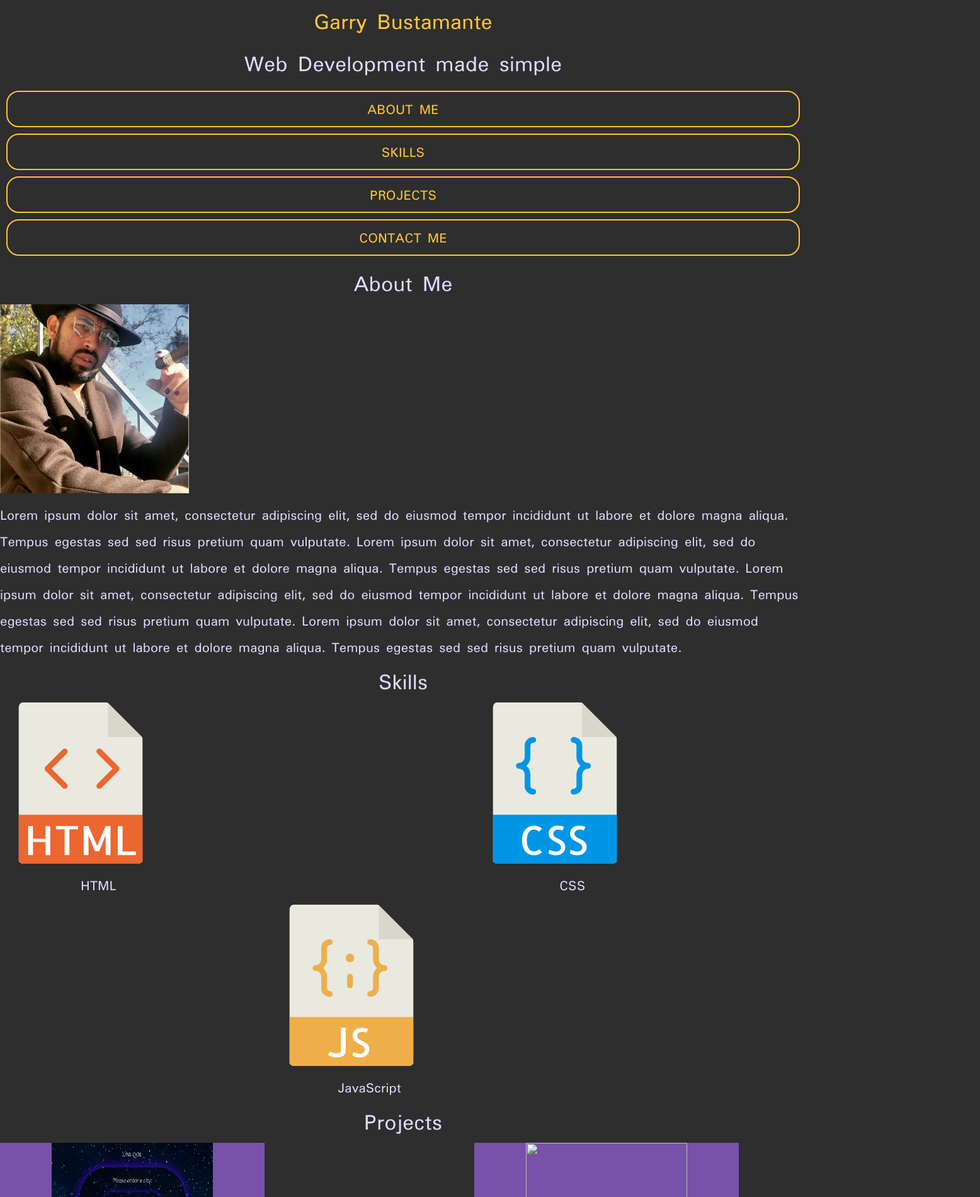
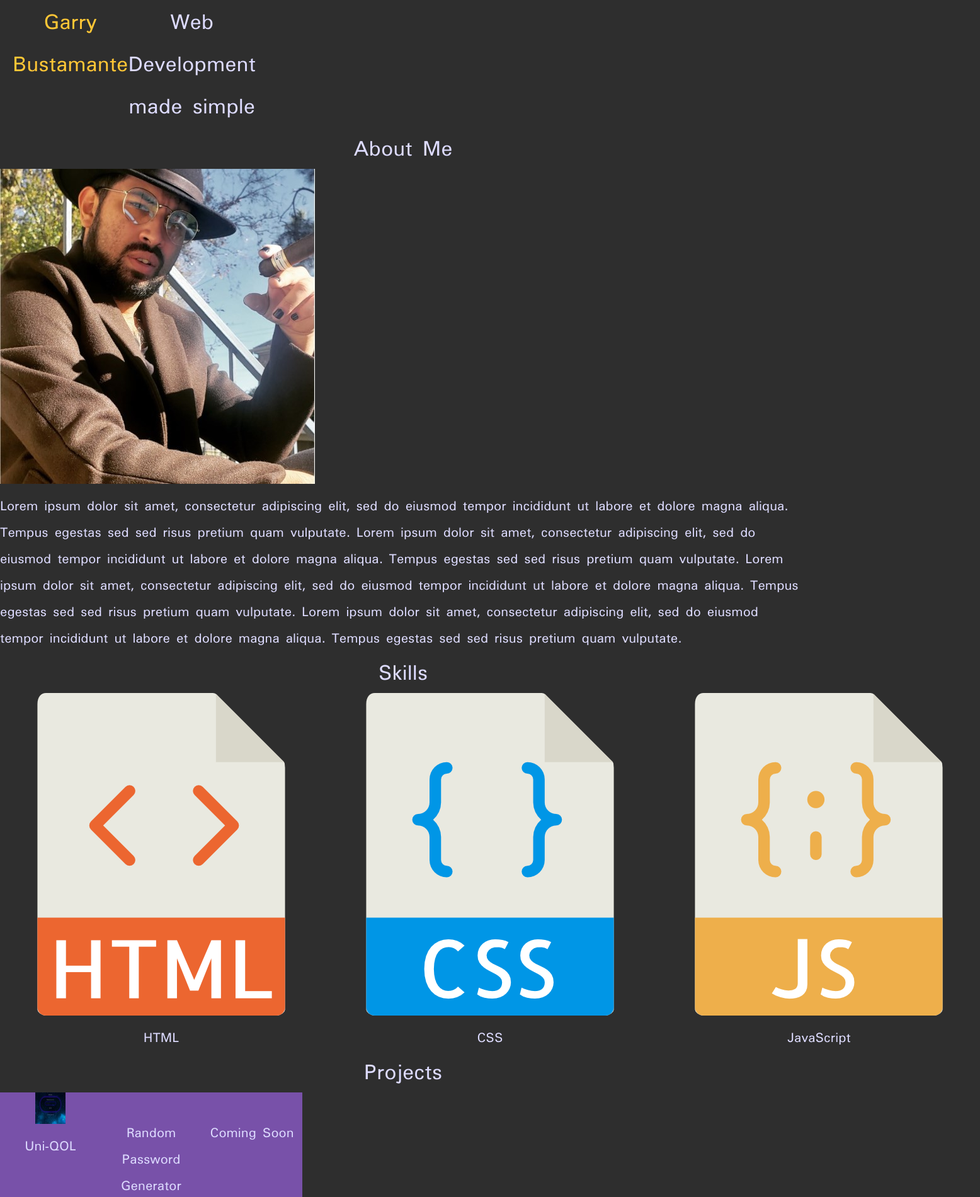
Before and after one commit to GBusta/Garry_Bustamante_portfolio, a plain HTML site: page index.html in a window 1280 px wide. Shown: the top 1900 px of the page at 63% size, 1556 px wide, since content can reach past the window. Drawn offline with Linux system fonts and the light colour scheme.

Commit message:
commented out some of the grid styling for testing. Ready to implement grids for different sections of webpage.

```diff
--- a/assets/style.css
+++ b/assets/style.css
@@ -34,30 +34,12 @@ h1 {
     color: var(--primary);
 }
 
-.button {
-    background: none;
-    border: 2px solid var(--primary);
-    color: var(--primary);
-    padding: 6px 12px;
-    border-radius: 20px;
-    text-transform: uppercase;
-    box-shadow:  1px 2px 3px rba(0,0,0,0.6);
-    text-align: center;
-}
-
-nav li {
-    margin: 10px;
-}
-
-.about_me_img {
+/* .about_me_img {
     width: 300px;
     height: 300px;
-}
+} */
 
-.button:hover {
-    color:  #222;
-    background: var(--tertiary);
-}
+
 
 input,textarea {
     background: rgba(225, 225, 225, 0.05);
@@ -85,27 +67,11 @@ input,textarea {
     display: inline;
 }
 
-.skills {
-    display: grid;
-    grid-template-columns: repeat(12, 1fr);
-    gap: 10px;
-}
 
-.skills li:nth-child(1) {
-    grid-column: 1/4
-}
-.skills li:nth-child(2) {
-    grid-column: 8/11;
-    grid-row: 1;
-}
-.skills li:nth-child(3) {
-    grid-column: 5/8;
-    grid-row: 2;
-}
 
-.skills img {
-    width: 256px;
-    height: 256px;
+.button:hover {
+    color:  #222;
+    background: var(--tertiary);
 }
 
 /* fonts */
@@ -132,7 +98,30 @@ h4 {
     text-align: center;
 }
 
+.button {
+    background: none;
+    border: 2px solid var(--primary);
+    color: var(--primary);
+    padding: 6px 12px;
+    border-radius: 20px;
+    text-transform: uppercase;
+    box-shadow:  1px 2px 3px rba(0,0,0,0.6);
+    text-align: center;
+}
+
 /* mobile styles */
+.grid {
+    display: grid;
+    grid-template-columns: repeat(8, 1fr);
+}
+
+.site-nav {
+    margin: 0 20px;
+}
+
+.site-nav ul{
+    display: none;
+}
 
 /* small tablet styles  */
 @media screen and (min-width: 620px) {
@@ -154,7 +143,30 @@ h4 {
 }
 
 /* grid testing */
-.projects {
+/* .skills {
+    display: grid;
+    grid-template-columns: repeat(12, 1fr);
+    gap: 10px;
+}
+
+.skills li:nth-child(1) {
+    grid-column: 1/4
+}
+.skills li:nth-child(2) {
+    grid-column: 8/11;
+    grid-row: 1;
+}
+.skills li:nth-child(3) {
+    grid-column: 5/8;
+    grid-row: 2;
+}
+
+.skills img {
+    width: 256px;
+    height: 256px;
+} */
+
+/* .projects {
     display: grid;
     grid-template-columns: repeat(12, 1fr);
     gap: 10px;
@@ -165,7 +177,7 @@ h4 {
     grid-row: 1;
 }
 .projects a:nth-child(2) {
-    grid-column: 8/12;
+    grid-column: 9/13;
     grid-row: 1;
 }
 .projects a:nth-child(3) {
@@ -174,6 +186,7 @@ h4 {
 }
 
 .projects img {
-    width: 256px;
-    height: 256px;
-}
+    width: 100%;
+    height: 100%;
+    object-fit:fill;
+} */
--- a/index.html
+++ b/index.html
@@ -15,10 +15,10 @@
                 <h1><a href="index.html">Garry Bustamante</a></h1>
                 <h2>Web Development made simple</h2>
                 <ul>
-                    <li class="button"><a href="#about_me">About me</a></li>
-                    <li class="button"><a href="#skills">Skills</a></li>
-                    <li class="button"><a href="#projects">Projects</a></li>
-                    <li class="button"><a href="#contact">Contact me</a></li>
+                    <li><a href="#about_me">About me</a></li>
+                    <li><a href="#skills">Skills</a></li>
+                    <li><a href="#projects">Projects</a></li>
+                    <li><a href="#contact">Contact me</a></li>
                 </ul>
             </nav>
         </Header>
@@ -31,7 +31,7 @@
                     <p id="about_me_paragraph">Lorem ipsum dolor sit amet, consectetur adipiscing elit, sed do eiusmod tempor incididunt ut labore et dolore magna aliqua. Tempus egestas sed sed risus pretium quam vulputate. Lorem ipsum dolor sit amet, consectetur adipiscing elit, sed do eiusmod tempor incididunt ut labore et dolore magna aliqua. Tempus egestas sed sed risus pretium quam vulputate. Lorem ipsum dolor sit amet, consectetur adipiscing elit, sed do eiusmod tempor incididunt ut labore et dolore magna aliqua. Tempus egestas sed sed risus pretium quam vulputate. Lorem ipsum dolor sit amet, consectetur adipiscing elit, sed do eiusmod tempor incididunt ut labore et dolore magna aliqua. Tempus egestas sed sed risus pretium quam vulputate.</p>
                 </div>
             </section>
-            <!-- Skills -->
+            <!-- Skills Section -->
             <section id="skills">
                 <h3>Skills</h3>
                 <div>
@@ -51,8 +51,9 @@
                     </ul>
                 </div>
             </section>
-            <!-- Projects -->
+            <!-- Projects Section -->
             <section id="projects">
+                <!-- Links to Projects -->
                 <h3>Projects</h3>
                 <div class="projects grid">
                     <a href="https://github.com/CaitlinParsons25/uni-qol">
@@ -72,6 +73,7 @@
             <section id="contact">
                 <h3>Contact Me</h3>
                 <p class="leading">Please fill out the form below to get in contact with me.</p>
+                <!-- User form to get get user's Name, Email and a User's Message -->
                 <form>
                     <input type="text" placeholder="ENTER NAME">
                     <input type="email" placeholder="ENTER EMAIL">
@@ -84,7 +86,6 @@
         <footer>
             <div>
                 <a href="https://www.flaticon.com/free-icons/html" title="html icons">Html icons created by Freepik - Flaticon</a>
-                <!-- Enter img and link to LinkedIn and GitHub -->
                 <ul class="personal_links grid">
                     <li><a href="http://www.linkedin.com/in/gbusta"><img src="assets/pictures/linkedin-icon.png" alt="LinkedIn"></a></li>
                     <li><a href="http://www.github.com/gbusta"><img src="assets/pictures/github-icon.png" alt="GitHub"></a></li>
```
Lines whose indentation alone changed are shown as unchanged.
